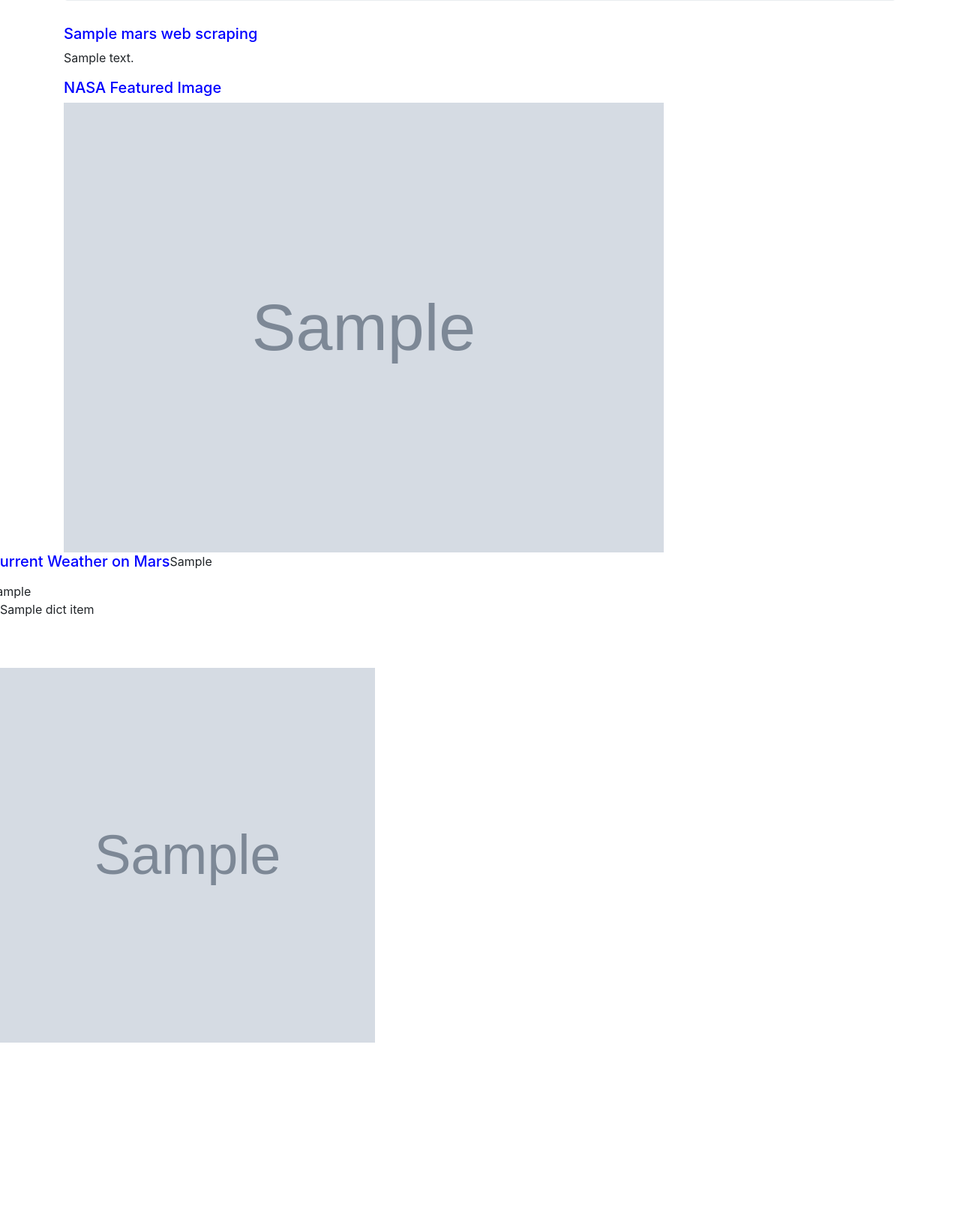
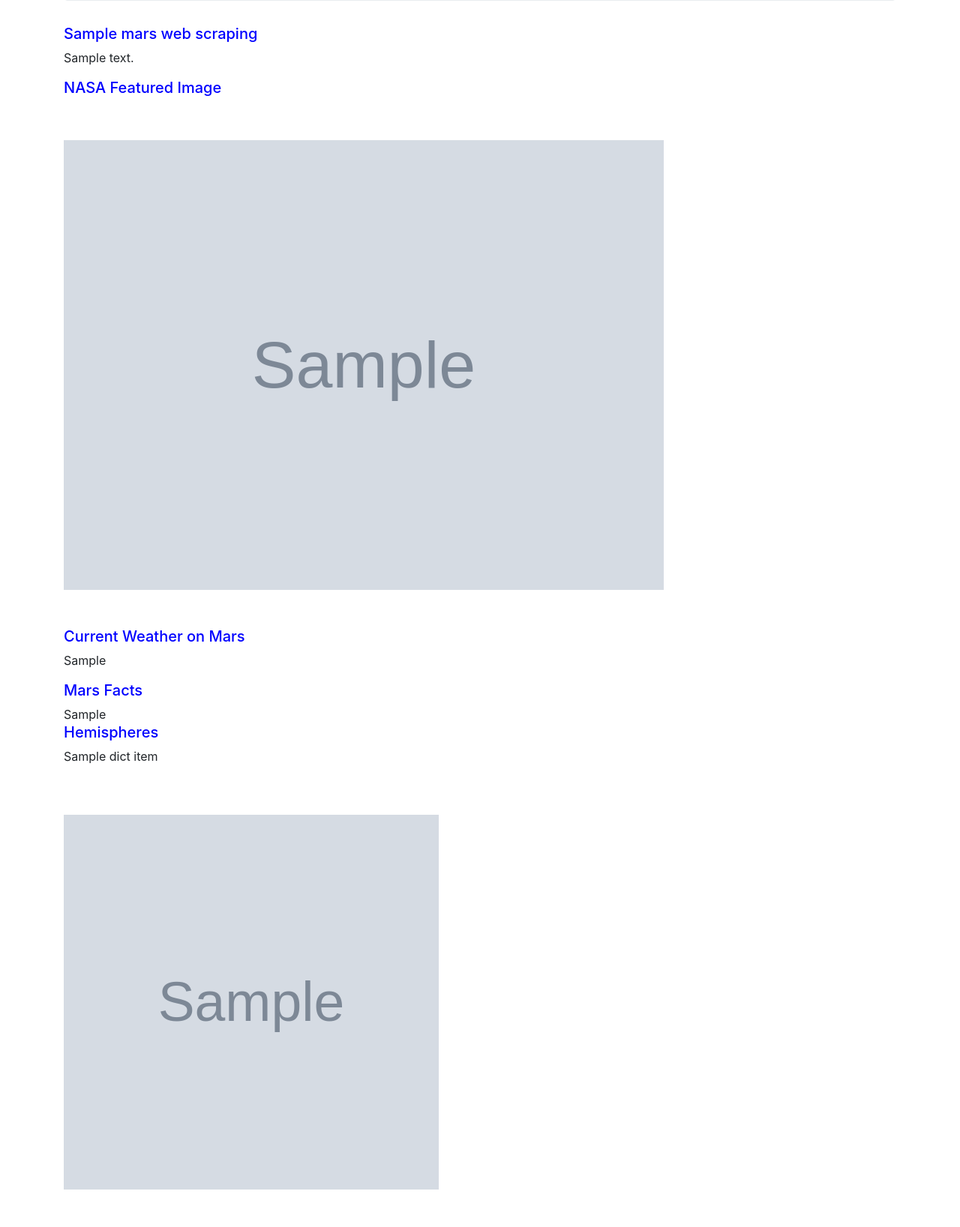
Before and after one commit to mukjs/Data-Analytics, a Flask app: page / in a window 1280 px wide. Shown: the part 287-1924 px from the top of the page at 75% size. Before the commit the page ends 1678 px from the top, so only its background shows below. Run offline with Flask 2, Linux system fonts and the light colour scheme; grey boxes marked "Sample" are stand-in pictures; a database or web service that is not in the repository returns one stand-in record (values such as "Sample title"); some libraries are stand-ins or nearby versions.

Commit message:
Updating HTML (formatting)

```diff
--- a/Web Scraping/templates/index.html
+++ b/Web Scraping/templates/index.html
@@ -32,23 +32,36 @@
     <div class="row">
       </div class="col-md-12">
         <h5> NASA Featured Image </h5>
-        <img src= {{mars_data.featured_image}} alt="Mars featured image" height="600x" width="800px">
+        <img src= {{mars_data.featured_image}} alt="Mars featured image" height="600x" width="800px" Vspace="50">
       </div>
     </div>
 
+  </div>
 
+
+  <div class="container">
     <div class="row">
+      </div class="col-md-12">
         <h5>Current Weather on Mars</h5>
         <p>{{mars_data.mars_weather}}</p>
+      </div>
     </div>
 
+  </div>
 
-
+  <div class="container">
     <div class="row">
+      </div class="col-md-12">
+      <h5>Mars Facts</h5>
         {{mars_data.mars_facts|safe}}
+      </div>
     </div>
 
+  </div>
 
+  <div class="container">
+
+      <h5> Hemispheres  </h5>
     <div class="row">
         {% for dict_item in mars_data.hemispheres %}
           <div class="col-md-6">
@@ -57,11 +70,13 @@
           </div>
         {% endfor %}
     </div>
+  </div>
+
 
     {% endfor %}
 
 
-  </div>
+
 
 <!-- Optional JavaScript -->
     <!-- jQuery first, then Popper.js, then Bootstrap JS -->
```
